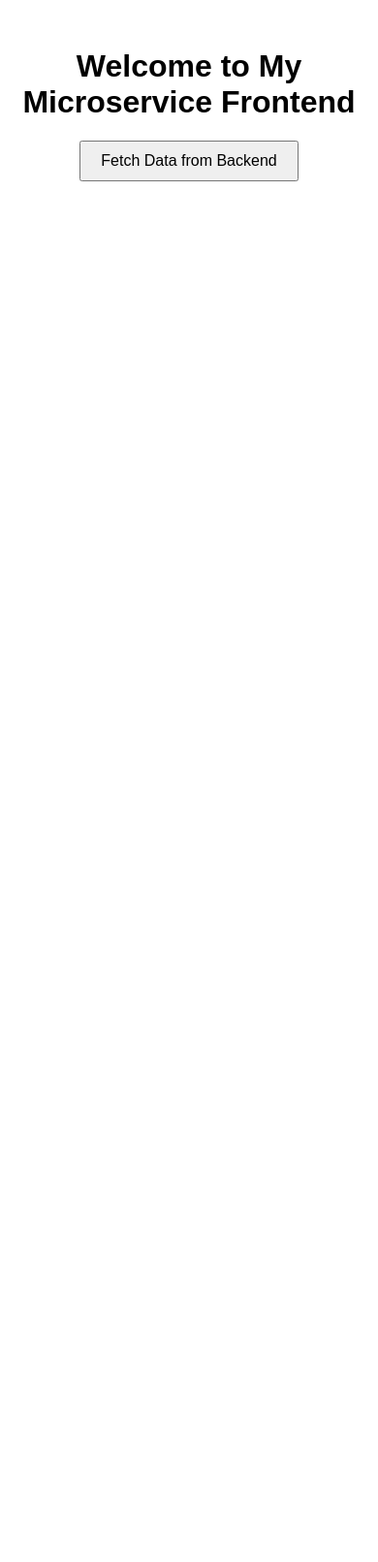
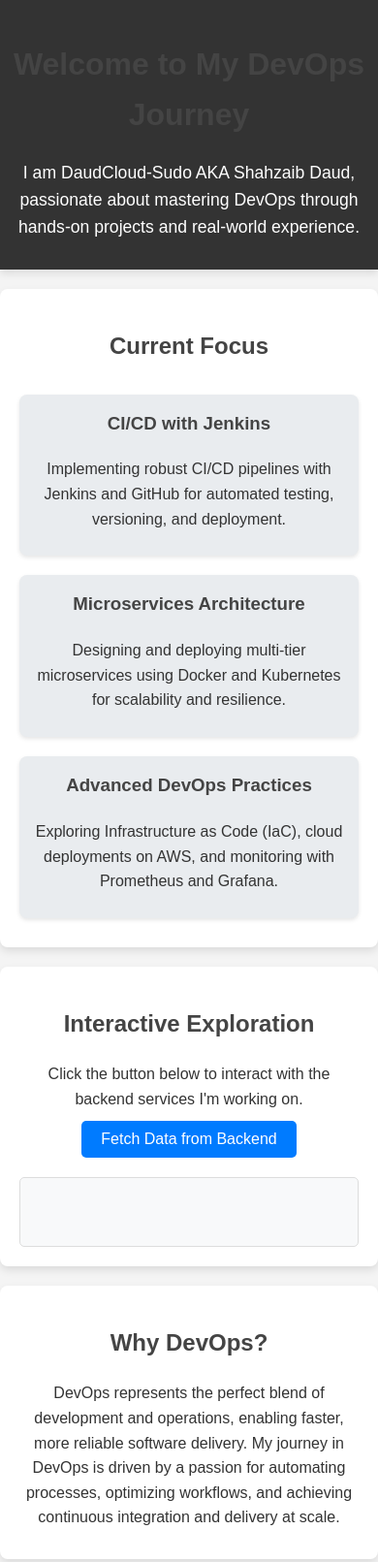
Before and after one commit to DaudCloud-sudo/Microservice-CI-CD-Pipeline, a plain HTML site: page frontend/index.html in a window 390 px wide. Shown: the top 1611 px of the page at 97% size. Before the commit the page ends 844 px from the top, so only its background shows below. Drawn offline with Linux system fonts and the light colour scheme.

Commit message:
Frondend Microservice Commit

```diff
--- a/frontend/index.html
+++ b/frontend/index.html
@@ -3,13 +3,94 @@
   <head>
     <meta charset="UTF-8" />
     <meta name="viewport" content="width=device-width, initial-scale=1.0" />
-    <title>Simple Frontend</title>
+    <title>DaudCloud-Sudo: DevOps Mastery</title>
     <link rel="stylesheet" href="style.css" />
   </head>
   <body>
-    <h1>Welcome to My Microservice Frontend</h1>
-    <button id="fetchDataBtn">Fetch Data from Backend</button>
-    <div id="data"></div>
+    <header>
+      <h1>Welcome to My DevOps Journey</h1>
+      <p>
+        I am DaudCloud-Sudo AKA Shahzaib Daud, passionate about mastering DevOps
+        through hands-on projects and real-world experience.
+      </p>
+    </header>
+
+    <section>
+      <h2>Current Focus</h2>
+      <div class="focus-container">
+        <div class="focus-item">
+          <h3>CI/CD with Jenkins</h3>
+          <p>
+            Implementing robust CI/CD pipelines with Jenkins and GitHub for
+            automated testing, versioning, and deployment.
+          </p>
+        </div>
+        <div class="focus-item">
+          <h3>Microservices Architecture</h3>
+          <p>
+            Designing and deploying multi-tier microservices using Docker and
+            Kubernetes for scalability and resilience.
+          </p>
+        </div>
+        <div class="focus-item">
+          <h3>Advanced DevOps Practices</h3>
+          <p>
+            Exploring Infrastructure as Code (IaC), cloud deployments on AWS,
+            and monitoring with Prometheus and Grafana.
+          </p>
+        </div>
+      </div>
+    </section>
+
+    <section>
+      <h2>Interactive Exploration</h2>
+      <p>
+        Click the button below to interact with the backend services I'm working
+        on.
+      </p>
+      <button id="fetchDataBtn">Fetch Data from Backend</button>
+      <div id="data"></div>
+    </section>
+
+    <section>
+      <h2>Why DevOps?</h2>
+      <p>
+        DevOps represents the perfect blend of development and operations,
+        enabling faster, more reliable software delivery. My journey in DevOps
+        is driven by a passion for automating processes, optimizing workflows,
+        and achieving continuous integration and delivery at scale.
+      </p>
+    </section>
+
+    <section>
+      <h2>My Toolbox I am working on</h2>
+      <ul>
+        <li>Version Control: Git/GitHub</li>
+        <li>CI/CD Tools: Jenkins, AWS CodePipeline, CircleCI</li>
+        <li>Containerization: Docker</li>
+        <li>Orchestration: Kubernetes</li>
+        <li>Cloud Platforms: AWS, AZURE</li>
+        <li>Monitoring: Prometheus, Grafana, CloudWatch</li>
+        <li>Monitoring: CloudTrail</li>
+      </ul>
+    </section>
+
+    <section>
+      <h2>Get in Touch</h2>
+      <p>
+        I'm always open to discussing new ideas, collaborating on projects, or
+        sharing insights on DevOps. Connect with me on
+        <a
+          href="https://www.linkedin.com/in/shahzaib-daud-computer-engineer/"
+          target="_blank"
+          >LinkedIn</a
+        >
+        or check out my
+        <a href="https://github.com/DaudCloud-sudo" target="_blank">GitHub</a>
+        to see what I'm working on.
+      </p>
+    </section>
+
     <script src="script.js"></script>
   </body>
 </html>
--- a/frontend/style.css
+++ b/frontend/style.css
@@ -1,16 +1,136 @@
+/* General Styles */
 body {
   font-family: Arial, sans-serif;
-  text-align: center;
-  margin-top: 50px;
+  line-height: 1.6;
+  background-color: #f4f4f4;
+  color: #333;
+  margin: 0;
+  padding: 0;
 }
 
-button {
+h1,
+h2,
+h3 {
+  color: #444;
+  text-align: center;
+  margin-bottom: 20px;
+}
+
+p {
+  margin: 10px 0;
+}
+
+a {
+  color: #007bff;
+  text-decoration: none;
+}
+
+a:hover {
+  text-decoration: underline;
+}
+
+/* Header */
+header {
+  background-color: #333;
+  color: #fff;
+  padding: 20px 0;
+  text-align: center;
+  box-shadow: 0 4px 8px rgba(0, 0, 0, 0.1);
+}
+
+header p {
+  font-size: 1.1em;
+}
+
+/* Section Styles */
+section {
+  margin: 20px auto;
+  padding: 20px;
+  background: #fff;
+  max-width: 800px;
+  box-shadow: 0 4px 8px rgba(0, 0, 0, 0.1);
+  border-radius: 8px;
+}
+
+/* Focus Container */
+.focus-container {
+  display: flex;
+  flex-wrap: wrap;
+  justify-content: space-between;
+}
+
+.focus-item {
+  background: #e9ecef;
+  padding: 15px;
+  margin: 10px;
+  border-radius: 8px;
+  box-shadow: 0 2px 4px rgba(0, 0, 0, 0.1);
+  flex: 1;
+  min-width: 250px;
+}
+
+.focus-item h3 {
+  margin-top: 0;
+}
+
+/* Button Styles */
+#fetchDataBtn {
+  background-color: #007bff;
+  color: #fff;
+  border: none;
   padding: 10px 20px;
-  font-size: 16px;
+  font-size: 1em;
   cursor: pointer;
+  border-radius: 5px;
+  transition: background-color 0.3s ease;
+  display: block;
+  margin: 0 auto;
+}
+
+#fetchDataBtn:hover {
+  background-color: #0056b3;
 }
 
 #data {
   margin-top: 20px;
-  font-size: 18px;
+  padding: 10px;
+  background-color: #f8f9fa;
+  border: 1px solid #ddd;
+  border-radius: 5px;
+  min-height: 50px;
 }
+
+/* List Styles */
+ul {
+  list-style-type: none;
+  padding-left: 0;
+}
+
+ul li {
+  background: #e9ecef;
+  margin: 5px 0;
+  padding: 10px;
+  border-radius: 5px;
+}
+
+/* Get in Touch Section */
+section h2 {
+  text-align: center;
+}
+
+section p,
+section ul {
+  text-align: center;
+}
+
+/* Responsive Design */
+@media (max-width: 768px) {
+  .focus-container {
+    flex-direction: column;
+  }
+
+  .focus-item {
+    margin: 10px auto;
+    max-width: 100%;
+  }
+}
```
Also changed, not shown: frontend/server.js (added, +11 -0 lines).
